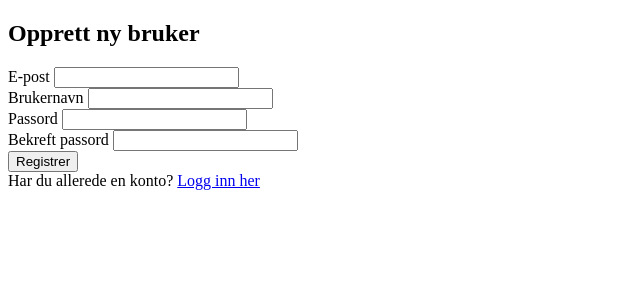
After one commit to Manny262/TicketSystem-OppdragUke4, a Django app: page /register/ in a window 1280 px wide. The commit adds this page. Shown: the top 300 px of the page, without its empty margins (0-640 px from the left). Run offline with Django 5.2, Linux system fonts and the light colour scheme.

Commit message:
authentication ferdig. bytt til postgres

```diff
--- a/PROJECT_TICKETSYSTEM/Authentication/urls.py
+++ b/PROJECT_TICKETSYSTEM/Authentication/urls.py
@@ -3,8 +3,8 @@ from . import views
 
 urlpatterns = [
     path('', views.scrLogin, name='scrLogin'),
-    # path('login/', views.login, name='login'),
+    path('login/', views.login, name='login'),
     # path('scrRegister/', views.scrRegister, name='scrRegister'),
-    # path('register/', views.register, name='register'),
+    path('register/', views.register, name='register'),
     # path('scrLogoutPage/', views.LogoutPage, name='scrLogoutPage')
 ]
--- a/PROJECT_TICKETSYSTEM/Authentication/views.py
+++ b/PROJECT_TICKETSYSTEM/Authentication/views.py
@@ -5,10 +5,38 @@ from django.contrib.auth.decorators import login_required
 from django.contrib import messages
 from django.contrib.auth.models import User
 
+
 def scrLogin(request):
     return render(request, 'scrLogin.html')
 
-# def login(request):
-#     if request.method == 'POST':
-#         Username = request.POST['username']
-#         Password = request.POST['password']
+def login(request):
+    if request.method == 'POST':
+        Username = request.POST['username']
+        Password = request.POST['password']
+        user = authenticate(username=Username, password=Password)
+        if user is None:
+            messages.error(request, 'Feil brukernavn eller passord')
+        else:
+            auth_login(request, user)
+            return render(request, 'Home.html')
+
+def register(request):
+    if request.method == 'POST':
+        email = request.POST['email']
+        username = request.POST['username']
+        password1  = request.POST['password1']
+        password2 = request.POST['password2']
+
+        if User.objects.filter(username=username).exists():
+            messages.error(request, 'Dette brukernavnet er allerede i bruk')
+        # elif User.objects.filter(email=email).exists():
+        #     messages.error(request, 'emailen er i bruk')
+        elif password1 != password2:
+            messages.error(request, 'Passordene matcher ikke')
+        else:
+            user = User.objects.create_user(email=email, username=username, password=password1)
+            user.save()
+            messages.success(request, 'Bruker opprettet! Logg inn.')
+            return render(request, 'scrRegister.html', {'redirect_after': True})
+
+    return render(request, 'scrRegister.html')
--- /dev/null
+++ b/PROJECT_TICKETSYSTEM/templates/scrRegister.html
@@ -0,0 +1,59 @@
+<!doctype html>
+<html lang="en">
+  <head>
+    <meta charset="UTF-8" />
+    <meta name="viewport" content="width=device-width, initial-scale=1.0" />
+    <title>Register</title>
+  </head>
+  <body>
+    <div class="register-container">
+      {% if messages %}
+      <div class="messages">
+        {% for message in messages %}
+        <div class="alert alert-{{ message.tags }}">{{ message }}</div>
+        {% endfor %}
+      </div>
+      {% endif %}
+      <h2>Opprett ny bruker</h2>
+        <form method="POST" action="{% url 'register' %}">
+            {% csrf_token %}
+
+            <div class="form-group">
+                <label for="email">E-post</label>
+                <input type="email" id="email" name="email" required>
+            </div>
+
+            <div class="form-group">
+                <label for="username">Brukernavn</label>
+                <input type="text" id="username" name="username" required>
+            </div>
+
+            <div class="form-group">
+                <label for="password1">Passord</label>
+                <input type="password" id="password1" name="password1" required>
+            </div>
+
+            <div class="form-group">
+                <label for="password2">Bekreft passord</label>
+                <input type="password" id="password2" name="password2" required>
+            </div>
+
+            <button type="submit" class="btn">Registrer</button>
+        </form>
+
+
+      {% if redirect_after == True %}
+      <script>
+        setTimeout(function () {
+          window.location.href = "{% url 'scrLogin'  %}";
+        }, 1000);
+      </script>
+      {% endif %}
+
+      <div class="login-link">
+        Har du allerede en konto?
+        <a href="{% url 'scrLogin' %}">Logg inn her</a>
+      </div>
+    </div>
+  </body>
+</html>
```
Also changed, not shown: Docs/Testbrukere.md (added, +2 -0 lines), PROJECT_TICKETSYSTEM/templates/Home.html (added, +11 -0 lines), PROJECT_TICKETSYSTEM/templates/scrLogin.html (+19 -0 lines).
